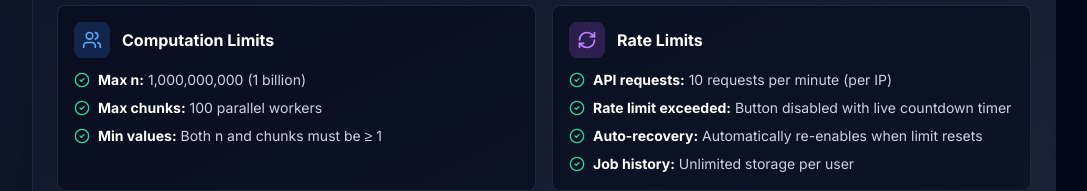
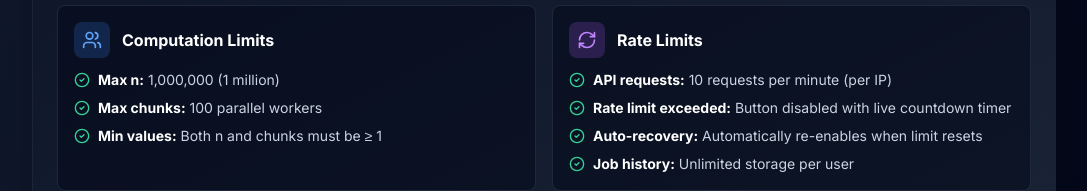
Before and after one commit to erdilatifi/Distributed-Background-Computation, a Next.js app in the folder frontend/: page /docs in a window 1280 px wide. Shown: the part 6247-6438 px from the top of the page, without its empty margins (96-1183 px from the left). Built offline with nearby package versions, Linux system fonts and the light colour scheme; no server answers.

Commit message:
Update max n limit from 1 billion to 1 million

```diff
--- a/frontend/app/dashboard/page.tsx
+++ b/frontend/app/dashboard/page.tsx
@@ -724,8 +724,8 @@ export default function DashboardPage() {
                             setNError('Only positive integers are allowed')
                           } else if (parseInt(value, 10) < 1) {
                             setNError('Number must be at least 1')
-                          } else if (parseInt(value, 10) > 1000000000) {
-                            setNError('Number is too large (max: 1,000,000,000)')
+                          } else if (parseInt(value, 10) > 1000000) {
+                            setNError('Number is too large (max: 1,000,000)')
                           } else {
                             setNError(null)
                           }
--- a/frontend/app/docs/page.tsx
+++ b/frontend/app/docs/page.tsx
@@ -644,7 +644,7 @@ setInterval(checkStatus, 1000);`}
                     <ul className="space-y-2 text-sm text-slate-300">
                       <li className="flex items-start gap-2">
                         <CheckCircle2 className="h-4 w-4 text-emerald-400 mt-0.5 flex-shrink-0" />
-                        <span><strong className="text-white">Max n:</strong> 1,000,000,000 (1 billion)</span>
+                        <span><strong className="text-white">Max n:</strong> 1,000,000 (1 million)</span>
                       </li>
                       <li className="flex items-start gap-2">
                         <CheckCircle2 className="h-4 w-4 text-emerald-400 mt-0.5 flex-shrink-0" />
```
